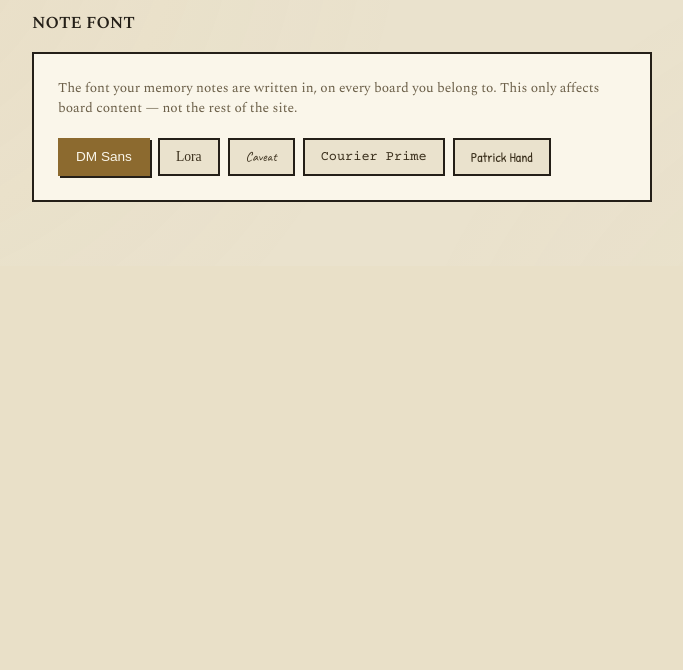
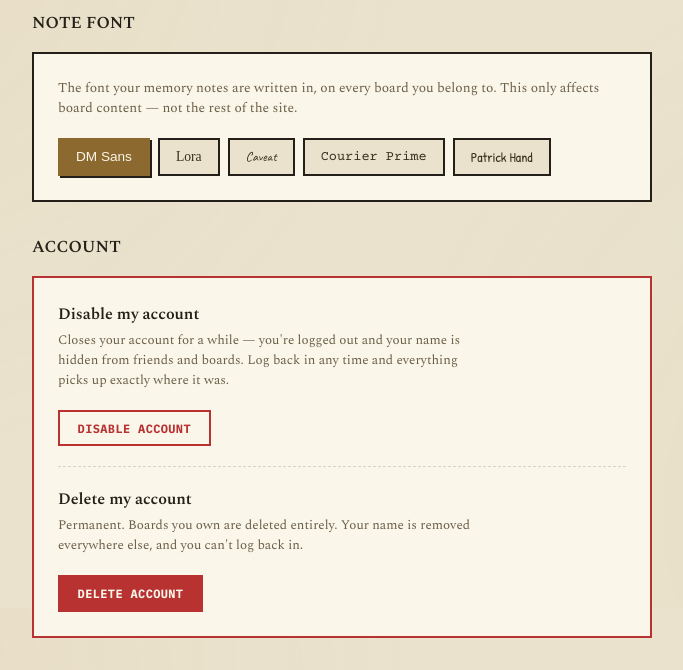
Before and after one commit to BlueWhiteTen/memboard, a Django app: page /profile/ in a window 1280 px wide. Shown: the part 992-1662 px from the top of the page, without its empty margins (248-931 px from the left). Before the commit the page ends 1194 px from the top, so only its background shows below. Run offline with Django 4.2, Linux system fonts and the light colour scheme; the visitor is signed in with stand-in values (Sample User, id 1); data that the repository does not hold is empty.

Commit message:
account deletion and disable

```diff
--- a/core/models.py
+++ b/core/models.py
@@ -122,6 +122,16 @@ BOARD_SORT_CHOICES = [
     ('custom',       'Custom'),
 ]
 
+# 'active' is the normal state. 'disabled' is a reversible pause the user
+# chose themselves — logging back in returns them straight to 'active' with
+# nothing touched. 'deleted' is permanent: set once, by delete_account_view,
+# and never flipped back.
+ACCOUNT_STATUS_CHOICES = [
+    ('active',   'Active'),
+    ('disabled', 'Disabled'),
+    ('deleted',  'Deleted'),
+]
+
 PROFILE_VISIBILITY_CHOICES = [
     ('friends', 'Visible to friends'),
     ('private', 'Only me'),
@@ -197,6 +207,15 @@ class UserProfile(models.Model):
     # per-user rather than per-board, since two people sharing a board may
     # each want it sorted differently.
     board_sort_mode = models.CharField(max_length=15, choices=BOARD_SORT_CHOICES, default='recent')
+
+    # Disable = "close for a bit": reversible, nothing is touched besides
+    # this flag. Delete = permanent: the account is scrubbed and locked, but
+    # the row itself is kept (never actually deleted) so content on boards
+    # this person doesn't own can stay in place, anonymized, rather than
+    # vanishing out from under everyone else on that board. See
+    # get_display_name()/get_initials() in views.py for how that anonymized
+    # display is applied everywhere.
+    account_status = models.CharField(max_length=10, choices=ACCOUNT_STATUS_CHOICES, default='active')
 
     # Personal info shown on the profile page — visible to friends or kept
     # private, controlled by info_visibility (one toggle for the whole bundle).
--- a/core/templates/core/my_profile.html
+++ b/core/templates/core/my_profile.html
@@ -40,6 +40,24 @@
 .font-btn{padding:0.5rem 1rem;border:2px solid var(--border-strong);border-radius:0;background:var(--cream);cursor:pointer;font-size:0.85rem;color:var(--ink-light);transition:all 0.12s;}
 .font-btn.active{background:var(--amber);color:var(--warm-white);border-color:var(--amber);box-shadow:2px 2px 0 var(--border-strong);}
 .font-btn:hover:not(.active){border-color:var(--amber);}
+
+.danger-card{background:var(--warm-white);border:2.5px solid #B83232;border-radius:0;padding:1.5rem;}
+.danger-row{display:flex;align-items:flex-start;justify-content:space-between;gap:1.25rem;flex-wrap:wrap;}
+.danger-row + .danger-row{margin-top:1.25rem;padding-top:1.25rem;border-top:1px dashed var(--border);}
+.danger-row h4{font-family:'Spectral', serif;font-weight:700;font-size:1rem;color:var(--ink);margin-bottom:0.25rem;}
+.danger-row p{font-size:0.82rem;color:var(--ink-muted);max-width:420px;}
+.btn-danger{flex-shrink:0;background:var(--warm-white);color:#B83232;border:2px solid #B83232;padding:0.55rem 1.1rem;font-family:'IBM Plex Mono', monospace;font-size:0.75rem;font-weight:700;text-transform:uppercase;letter-spacing:0.03em;cursor:pointer;}
+.btn-danger:hover{background:#B83232;color:var(--warm-white);}
+.btn-danger.solid{background:#B83232;color:var(--warm-white);}
+.btn-danger.solid:hover{opacity:0.85;}
+.confirm-modal{display:none;position:fixed;inset:0;background:rgba(30,26,20,0.55);z-index:200;align-items:center;justify-content:center;padding:1.25rem;}
+.confirm-modal.open{display:flex;}
+.confirm-box{background:var(--warm-white);border:2.5px solid var(--border-strong);box-shadow:var(--shadow-ink);max-width:420px;width:100%;padding:1.5rem;}
+.confirm-box h4{font-family:'Spectral', serif;font-weight:800;font-size:1.1rem;margin-bottom:0.6rem;color:var(--ink);}
+.confirm-box p{font-size:0.85rem;color:var(--ink-muted);margin-bottom:1rem;}
+.confirm-box .form-input{margin-bottom:1rem;}
+.confirm-actions{display:flex;gap:0.6rem;justify-content:flex-end;}
+.btn-plain{background:var(--cream);color:var(--ink);border:2px solid var(--border-strong);padding:0.55rem 1.1rem;font-family:'IBM Plex Mono', monospace;font-size:0.75rem;font-weight:700;text-transform:uppercase;cursor:pointer;}
 
 @media(max-width:680px){.page-header,.page-content{padding:1.25rem;}}
 {% endblock %}
@@ -117,6 +135,42 @@
             {% endfor %}
         </div>
     </div>
+
+    <div class="section-title">Account</div>
+    <div class="danger-card">
+        <div class="danger-row">
+            <div>
+                <h4>Disable my account</h4>
+                <p>Closes your account for a while — you're logged out and your name is hidden from friends and boards. Log back in any time and everything picks up exactly where it was.</p>
+            </div>
+            <form method="post" action="{% url 'disable_account' %}" onsubmit="return confirm('Disable your account? You can log back in any time to re-enable it.');">
+                {% csrf_token %}
+                <button type="submit" class="btn-danger">Disable account</button>
+            </form>
+        </div>
+        <div class="danger-row">
+            <div>
+                <h4>Delete my account</h4>
+                <p>Permanent. Boards you own are deleted entirely. Your name is removed everywhere else, and you can't log back in.</p>
+            </div>
+            <button type="button" class="btn-danger solid" onclick="document.getElementById('delete-modal').classList.add('open')">Delete account</button>
+        </div>
+    </div>
+</div>
+
+<div class="confirm-modal" id="delete-modal">
+    <div class="confirm-box">
+        <h4>Delete your account?</h4>
+        <p>This can't be undone. Boards you own will be deleted along with everything on them. To confirm, type your email address below.</p>
+        <form method="post" action="{% url 'delete_account' %}">
+            {% csrf_token %}
+            <input type="email" name="confirm_email" class="form-input" placeholder="{{ user.email }}" autocomplete="off" required>
+            <div class="confirm-actions">
+                <button type="button" class="btn-plain" onclick="document.getElementById('delete-modal').classList.remove('open')">Cancel</button>
+                <button type="submit" class="btn-danger solid">Permanently delete</button>
+            </div>
+        </form>
+    </div>
 </div>
 
 <script>
--- a/core/urls.py
+++ b/core/urls.py
@@ -79,6 +79,8 @@ urlpatterns = [
 
     # My Profile
     path('profile/', views.my_profile_view, name='my_profile'),
+    path('profile/disable/', views.disable_account_view, name='disable_account'),
+    path('profile/delete/',  views.delete_account_view,  name='delete_account'),
 
     # API / settings
     path('api/set-font/',           views.set_font_view,              name='set_font'),
--- a/core/views.py
+++ b/core/views.py
@@ -36,7 +36,26 @@ from .on_this_day import get_on_this_day_memories
 
 # ── Helpers ───────────────────────────────────────────────────────────────────
 
+def _hidden_account_label(user):
+    """None for a normal, active account. Otherwise the placeholder text
+    that should stand in for this person's real name everywhere — both a
+    disabled account (paused, reversible) and a deleted one (permanent) hide
+    the person behind a placeholder rather than showing their real name, per
+    account_status on their profile."""
+    profile = getattr(user, 'profile', None)
+    if profile is None:
+        return None
+    if profile.account_status == 'deleted':
+        return 'A former member'
+    if profile.account_status == 'disabled':
+        return 'Account paused'
+    return None
+
+
 def get_initials(user):
+    hidden = _hidden_account_label(user)
+    if hidden:
+        return '––'
     fn = (user.first_name or '').strip()
     ln = (user.last_name  or '').strip()
     if fn and ln:
@@ -47,6 +66,9 @@ def get_initials(user):
 
 
 def get_display_name(user):
+    hidden = _hidden_account_label(user)
+    if hidden:
+        return hidden
     full = f"{user.first_name} {user.last_name}".strip()
     return full if full else user.email
 
@@ -189,7 +211,19 @@ def login_view(request):
         return render(request, 'core/login.html', {'form': EmailAuthenticationForm(), 'rate_limited': True})
     form = EmailAuthenticationForm(request, data=request.POST or None)
     if request.method == 'POST' and form.is_valid():
-        login(request, form.get_user())
+        user = form.get_user()
+        profile, _ = UserProfile.objects.get_or_create(user=user)
+        was_disabled = profile.account_status == 'disabled'
+        if was_disabled:
+            # Logging in is how a disabled account re-enables itself —
+            # nothing was touched while disabled, so this just flips the
+            # flag back.
+            profile.account_status = 'active'
+            profile.save(update_fields=['account_status'])
+        login(request, user)
+        if was_disabled:
+            messages.success(request, "Welcome back — your account is active again.")
+            return redirect('home')
         return redirect(request.GET.get('next', 'home'))
     return render(request, 'core/login.html', {'form': form})
 
@@ -1765,6 +1799,74 @@ def my_profile_view(request):
     })
 
 
+@login_required
+@require_POST
+def disable_account_view(request):
+    """Reversible — logging back in flips this straight back to 'active'
+    with nothing else touched. Boards, memories, friendships all stay
+    exactly as they are; only the display name/initials are hidden
+    everywhere (see get_display_name/get_initials) while paused."""
+    profile, _ = UserProfile.objects.get_or_create(user=request.user)
+    profile.account_status = 'disabled'
+    profile.save(update_fields=['account_status'])
+    logout(request)
+    messages.success(request, "Your account is paused. Log back in any time to pick up right where you left off.")
+    return redirect('login')
+
+
+@login_required
+@require_POST
+def delete_account_view(request):
+    """Permanent. Boards this person owns are deleted outright (cascades to
+    every memory/comment/reaction/activity log on them). Everywhere else —
+    boards they don't own — their content stays in place but is anonymized:
+    the account row itself is kept (never actually deleted) so those
+    memories/comments keep a valid author, but get_display_name/get_initials
+    show a placeholder for it from here on, and past activity-log text
+    mentioning their real name is best-effort scrubbed below."""
+    user = request.user
+    confirm = request.POST.get('confirm_email', '').strip().lower()
+    if confirm != (user.email or '').lower():
+        messages.error(request, "That didn't match your account email — nothing was deleted.")
+        return redirect('my_profile')
+
+    old_name = get_display_name(user)
+
+    # Boards you own are gone, along with everything on them.
+    Group.objects.filter(owner=user).delete()
+
+    # Best-effort: scrub your real name out of activity-log text on boards
+    # you don't own. (The live display elsewhere is already covered by
+    # get_display_name/get_initials once account_status is set below.)
+    if old_name:
+        for log in ActivityLog.objects.filter(actor=user).exclude(description__isnull=True):
+            if old_name in log.description:
+                log.description = log.description.replace(old_name, 'A former member')
+                log.save(update_fields=['description'])
+
+    profile, _ = UserProfile.objects.get_or_create(user=user)
+    profile.account_status = 'deleted'
+    profile.bio            = ''
+    profile.location        = ''
+    profile.birthday        = None
+    profile.push_endpoint   = ''
+    profile.push_p256dh     = ''
+    profile.push_auth       = ''
+    profile.save()
+
+    user.first_name = ''
+    user.last_name  = ''
+    user.email    = f'deleted-{user.pk}@deleted.rememory.local'
+    user.username = user.email
+    user.is_active = False
+    user.set_unusable_password()
+    user.save()
+
+    logout(request)
+    messages.success(request, "Your account has been deleted.")
+    return redirect('login')
+
+
 # ── PWA / Push ────────────────────────────────────────────────────────────────
 
 def sw_view(request):
```
Also changed, not shown: core/migrations/0014_userprofile_account_status.py (added).
